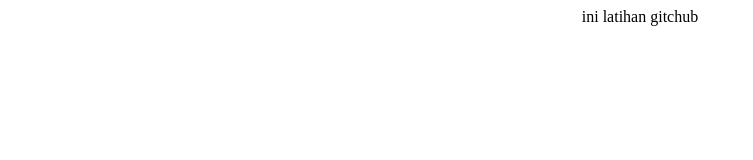
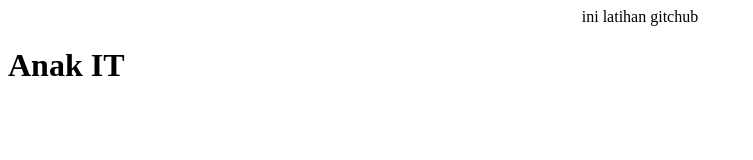
Before and after one commit to septe01/Latihan-Github, a plain HTML site: page index.html in a window 1280 px wide. Shown: the whole page, without its empty margins (0-753 px from the left). Drawn offline with Linux system fonts and the light colour scheme.

Commit message:
Second Commit

```diff
--- a/index.html
+++ b/index.html
@@ -4,5 +4,6 @@
 </head>
 <body>
 	<center>ini latihan gitchub</center>
+	<h1>Anak IT</h1>
 </body>
 </html>
```
